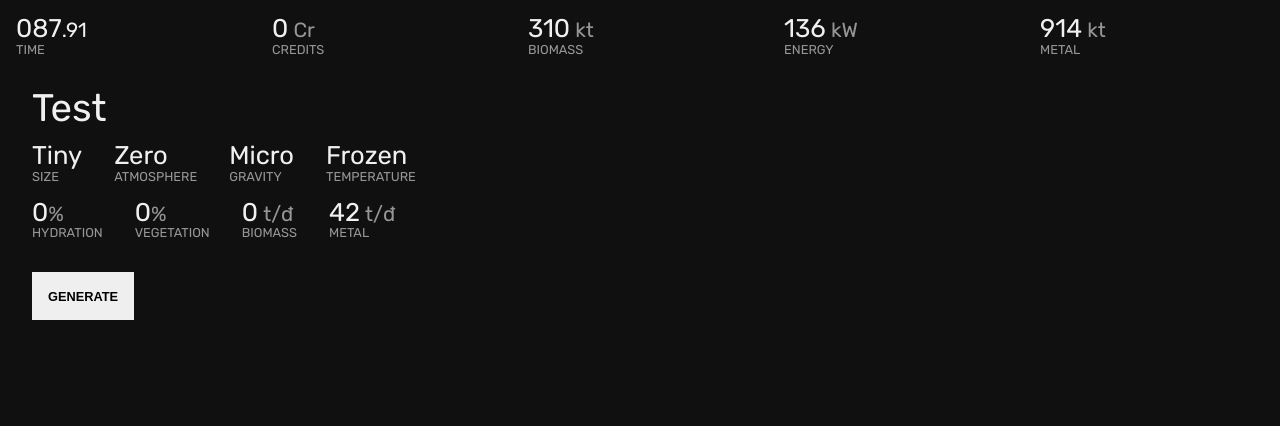
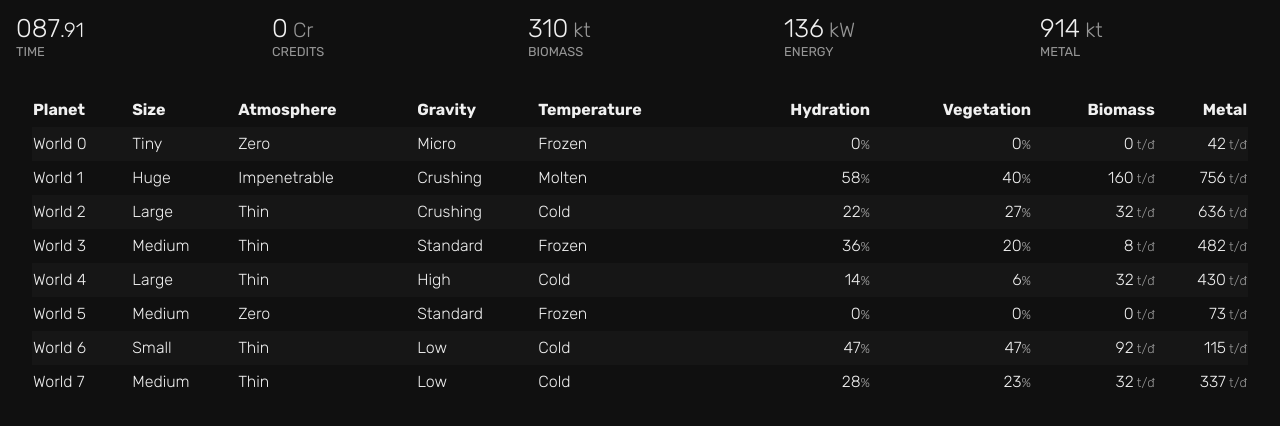
Before and after one commit to joshforisha/space-game, a React (Vite) app: page / in a window 1280 px wide. Shown: the top 426 px of the page. Built offline with nearby package versions, Linux system fonts and the light colour scheme.

Commit message:
Define Table component; populate with worlds

```diff
--- a/src/index.html
+++ b/src/index.html
@@ -4,7 +4,7 @@
     <meta charset="UTF-8" />
     <meta name="viewport" content="initial-scale=1, width=device-width" />
     <title>Space Game</title>
-    <link rel="stylesheet" href="https://fonts.googleapis.com/css2?family=Rubik&display=swap" />
+    <link rel="stylesheet" href="https://fonts.googleapis.com/css2?family=Rubik:ital,wght@0,300..900;1,300..900&display=swap" />
     <link rel="stylesheet" href="./main.css" />
     <script defer src="./main.tsx"></script>
   </head>
--- a/src/main.css
+++ b/src/main.css
@@ -28,5 +28,6 @@ body {
   background-color: var(--black);
   color: var(--white);
   font-family: "Rubik", sans-serif;
+  line-height: 1.5;
   margin: 0px;
 }
--- a/src/main.tsx
+++ b/src/main.tsx
@@ -1,66 +1,37 @@
 import * as React from 'react'
 import styled from 'styled-components'
-import { Button } from '~/view/button'
 import { ModelProvider } from '~/view/model'
 import { ResourcesPanel } from '~/view/resources-panel'
-import { Slab, Unit } from '~/view/slab'
+import { Unit } from '~/view/unit'
+import { Table } from '~/view/table'
 import { generateWorld } from '~/lib/world'
+import { initialize } from '~/lib/array'
 import { render } from 'react-dom'
-
-const Name = styled.h2`
-  font-size: 2.4rem;
-  font-weight: 300;
-  line-height: 1;
-  margin: var(--large) 0px 0px;
-`
-
-const Slabs = styled.div`
-  display: flex;
-  flex-wrap: wrap;
-
-  & > ${Slab} {
-    margin-right: var(--large);
-  }
-`
 
 const View = styled.div`
   margin: var(--large);
 `
 
 function Main () {
-  const [world, setWorld] = React.useState(generateWorld('Test'))
-  console.log(world)
+  const [worlds] = React.useState(initialize(8, i => generateWorld(`World ${i}`)))
 
   return (
     <ModelProvider>
       <ResourcesPanel />
       <View>
-        <Name>{world.name}</Name>
-        <Slabs>
-          <Slab label='Size'>{world.size}</Slab>
-          <Slab label='Atmosphere'>{world.atmosphere}</Slab>
-          <Slab label='Gravity'>{world.gravity}</Slab>
-          <Slab label='Temperature'>{world.temperature}</Slab>
-        </Slabs>
-        <Slabs>
-          <Slab label='Hydration'>
-            {world.hydration}
-            <Unit>%</Unit>
-          </Slab>
-          <Slab label='Vegetation'>
-            {world.vegetation}
-            <Unit>%</Unit>
-          </Slab>
-          <Slab label='Biomass'>
-            {world.biomass}&thinsp;<Unit>t/&#273;</Unit>
-          </Slab>
-          <Slab label='Metal'>
-            {world.metal}&thinsp;<Unit>t/&#273;</Unit>
-          </Slab>
-        </Slabs>
-        <Button onClick={() => setWorld(generateWorld('Test'))}>
-          Generate
-        </Button>
+        <Table
+          columns={{
+            Planet: { view: ({ name }) => name },
+            Size: { view: ({ size }) => size },
+            Atmosphere: { view: ({ atmosphere }) => atmosphere },
+            Gravity: { view: ({ gravity }) => gravity },
+            Temperature: { view: ({ temperature }) => temperature },
+            Hydration: { align: 'right', view: ({ hydration }) => <>{hydration}<Unit>%</Unit></> },
+            Vegetation: { align: 'right', view: ({ vegetation }) => <>{vegetation}<Unit>%</Unit></> },
+            Biomass: { align: 'right', view: ({ biomass }) => <>{biomass}&thinsp;<Unit>t/&#273;</Unit></> },
+            Metal: { align: 'right', view: ({ metal }) => <>{metal}&thinsp;<Unit>t/&#273;</Unit></> }
+          }} data={worlds}
+        />
       </View>
     </ModelProvider>
   )
--- a/src/view/resources-panel.tsx
+++ b/src/view/resources-panel.tsx
@@ -1,7 +1,8 @@
 import * as React from 'react'
 import styled from 'styled-components'
 import { ClockSlab } from '~/view/clock-slab'
-import { Slab, Unit } from '~/view/slab'
+import { Slab } from '~/view/slab'
+import { Unit } from '~/view/unit'
 import { useModel } from '~/view/model'
 import { withCommas, withPrefix } from '~/lib/number'
 
--- a/src/view/slab.tsx
+++ b/src/view/slab.tsx
@@ -10,11 +10,6 @@ const Label = styled.label`
   font-size: 0.8em;
   opacity: 0.6;
   text-transform: uppercase;
-`
-
-export const Unit = styled.span`
-  font-size: 0.8em;
-  opacity: 0.6;
 `
 
 const Value = styled.span`
--- /dev/null
+++ b/src/view/table.tsx
@@ -0,0 +1,59 @@
+import * as React from 'react'
+import styled from 'styled-components'
+
+const StyledTable = styled.table`
+  border-collapse: collapse;
+  line-height: 2;
+  width: 100%;
+`
+
+const Td = styled.td`
+  font-weight: 300;
+  text-align: ${({ align }) => align || 'left'};
+`
+
+const Th = styled.th`
+  text-align: ${({ align }) => align || 'left'};
+`
+
+const Tr = styled.tr`
+  &:nth-child(2n+1) {
+    background-color: rgba(248, 248, 248, 0.025);
+  }
+`
+
+interface Column {
+  align?: string;
+  view: (row: any) => React.ReactNode;
+}
+
+interface Props {
+  columns: Record<string, Column>;
+  data: any[];
+}
+
+export function Table ({ columns, data }: Props) {
+  const columnHeaders = Object.entries(columns)
+    .map(([name, { align }]) =>
+      <Th align={align} key={name}>{name}</Th>
+    )
+
+  const bodyRows = data.map((record, i) => {
+    const cells = Object.entries(columns)
+      .map(([key, { align, view }]) => <Td align={align} key={key}>{view(record)}</Td>)
+    return <Tr key={i}>{cells}</Tr>
+  })
+
+  return (
+    <StyledTable>
+      <thead>
+        <tr>
+          {columnHeaders}
+        </tr>
+      </thead>
+      <tbody>
+        {bodyRows}
+      </tbody>
+    </StyledTable>
+  )
+}
--- /dev/null
+++ b/src/view/unit.tsx
@@ -0,0 +1,6 @@
+import styled from 'styled-components'
+
+export const Unit = styled.span`
+  font-size: 0.8em;
+  opacity: 0.6;
+`
```
